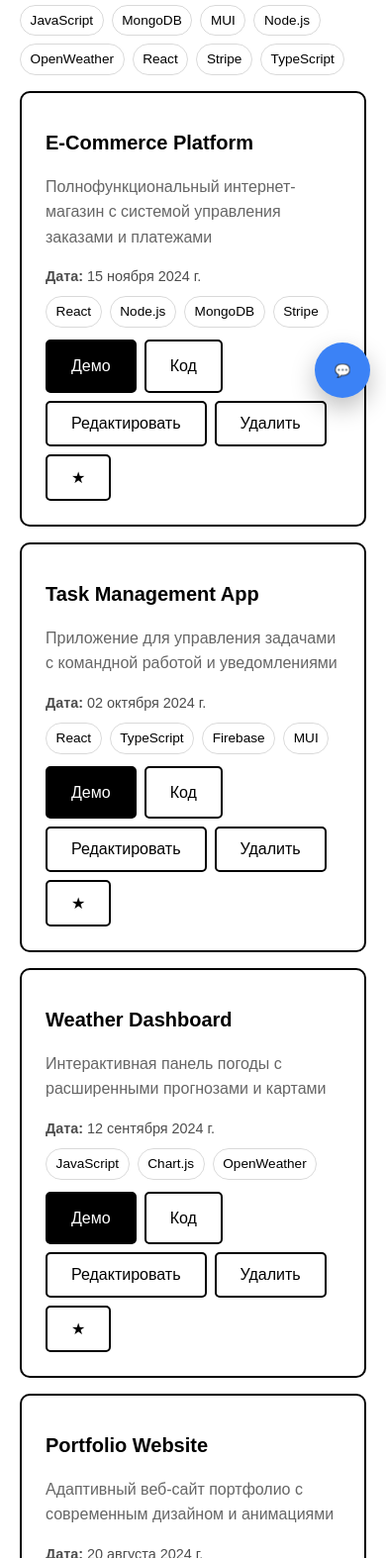
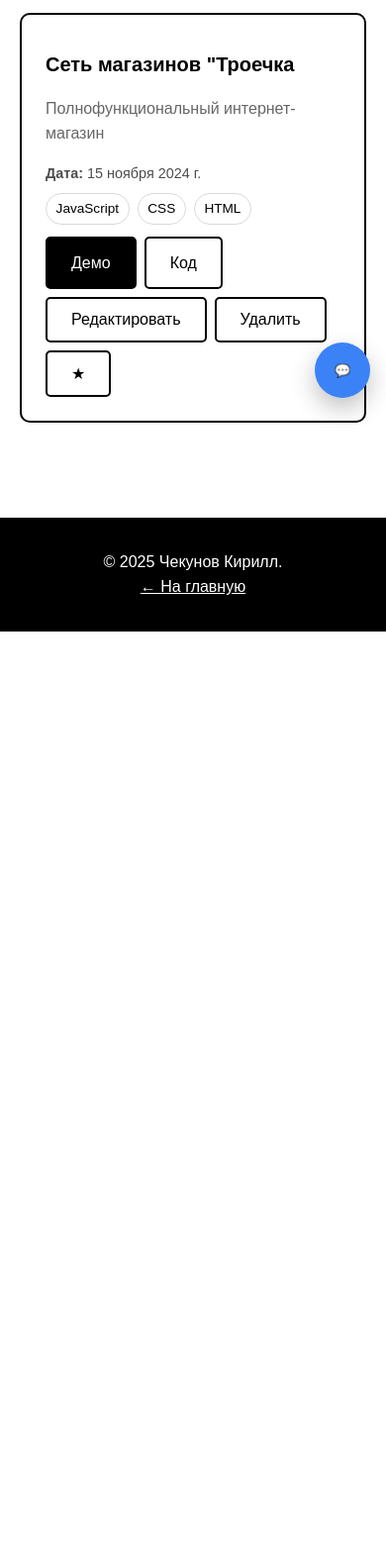
Before and after one commit to neponyaten/baseproject, a plain HTML site: page pages/projects.html in a window 390 px wide. Shown: the part 426-2000 px from the top of the page at 99% size. After the commit the page ends 1064 px from the top, so only its background shows below. Drawn offline with Linux system fonts and the light colour scheme; files whose address does not match are found by name.

Commit message:
upd code

```diff
--- a/pages/projects.html
+++ b/pages/projects.html
@@ -33,12 +33,6 @@
   </style>
 </head>
 <body>
-  <div class="theme-switch">
-    <button class="theme-toggle" id="themeToggle">🌓</button>
-  </div>
-
-  <div class="visit-counter" id="visitCounter">👁 1</div>
-
   <header class="header">
     <div class="container">
       <div class="nav-container">
--- a/scripts/projects.js
+++ b/scripts/projects.js
@@ -28,22 +28,10 @@
     const list = load();
     if (list.length) return;
     const seed = [
-      { id: uid(), title: 'E-Commerce Platform', date: '2024-11-15',
-        tags: ['React','Node.js','MongoDB','Stripe'],
-        desc: 'Полнофункциональный интернет-магазин с системой управления заказами и платежами',
+      { id: uid(), title: 'Сеть магазинов "Троечка', date: '2024-11-15',
+        tags: ['JavaScript','CSS','HTML'],
+        desc: 'Полнофункциональный интернет-магазин',
         cover: '', demo: '', code: '' },
-      { id: uid(), title: 'Task Management App', date: '2024-10-02',
-        tags: ['React','TypeScript','Firebase','MUI'],
-        desc: 'Приложение для управления задачами с командной работой и уведомлениями',
-        cover: '', demo: '', code: '' },
-      { id: uid(), title: 'Weather Dashboard', date: '2024-09-12',
-        tags: ['JavaScript','Chart.js','OpenWeather'],
-        desc: 'Интерактивная панель погоды с расширенными прогнозами и картами',
-        cover: '', demo: '', code: '' },
-      { id: uid(), title: 'Portfolio Website', date: '2024-08-20',
-        tags: ['HTML','CSS','JavaScript'],
-        desc: 'Адаптивный веб-сайт портфолио с современным дизайном и анимациями',
-        cover: '', demo: '', code: '' }
     ];
     save(seed);
   }
```
Also changed, not shown: index.html (+0 -13 lines), pages/contacts.html (+0 -6 lines), pages/diary.html (+0 -6 lines), pages/music.html (+0 -4 lines), scripts/diary.js (+8 -14 lines).
